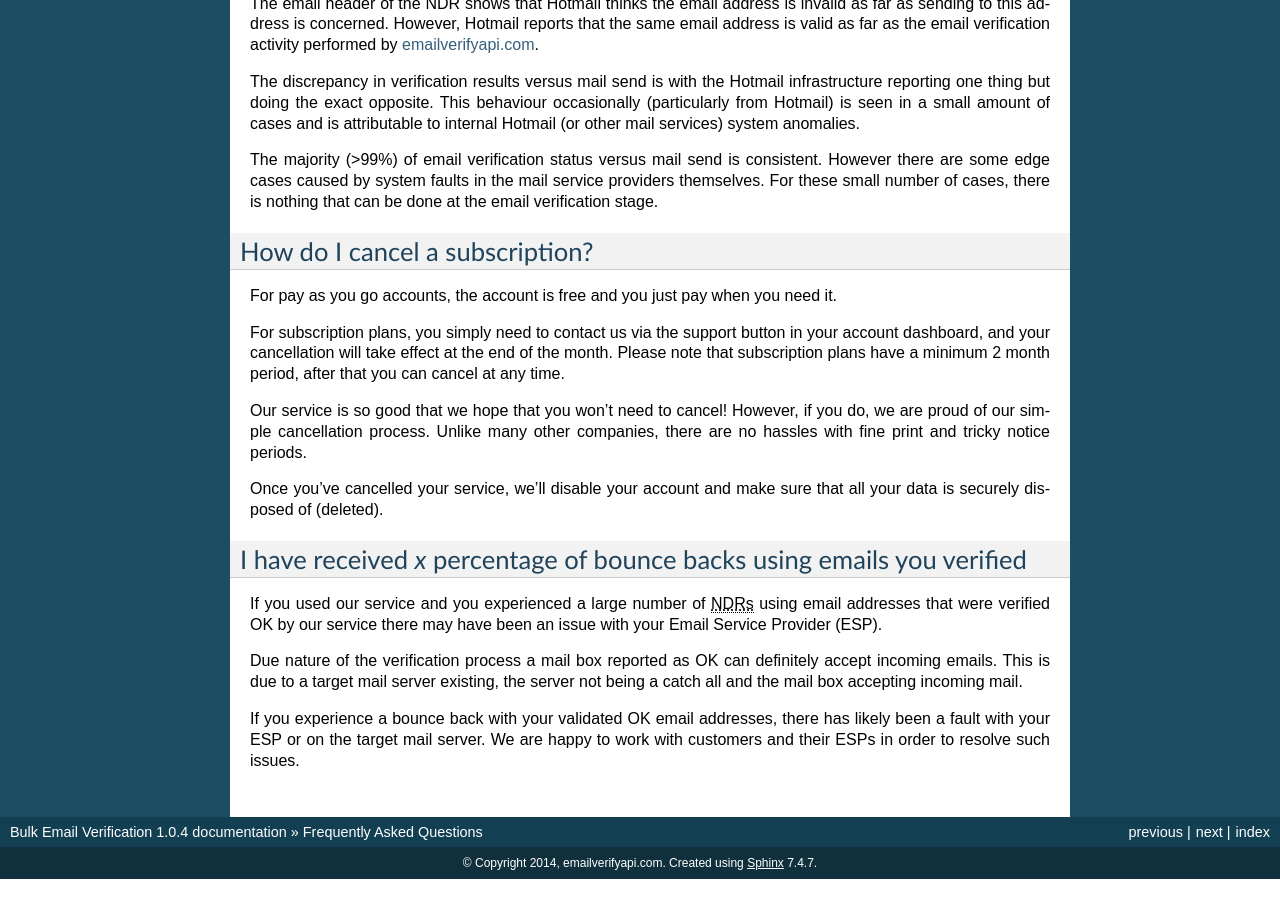
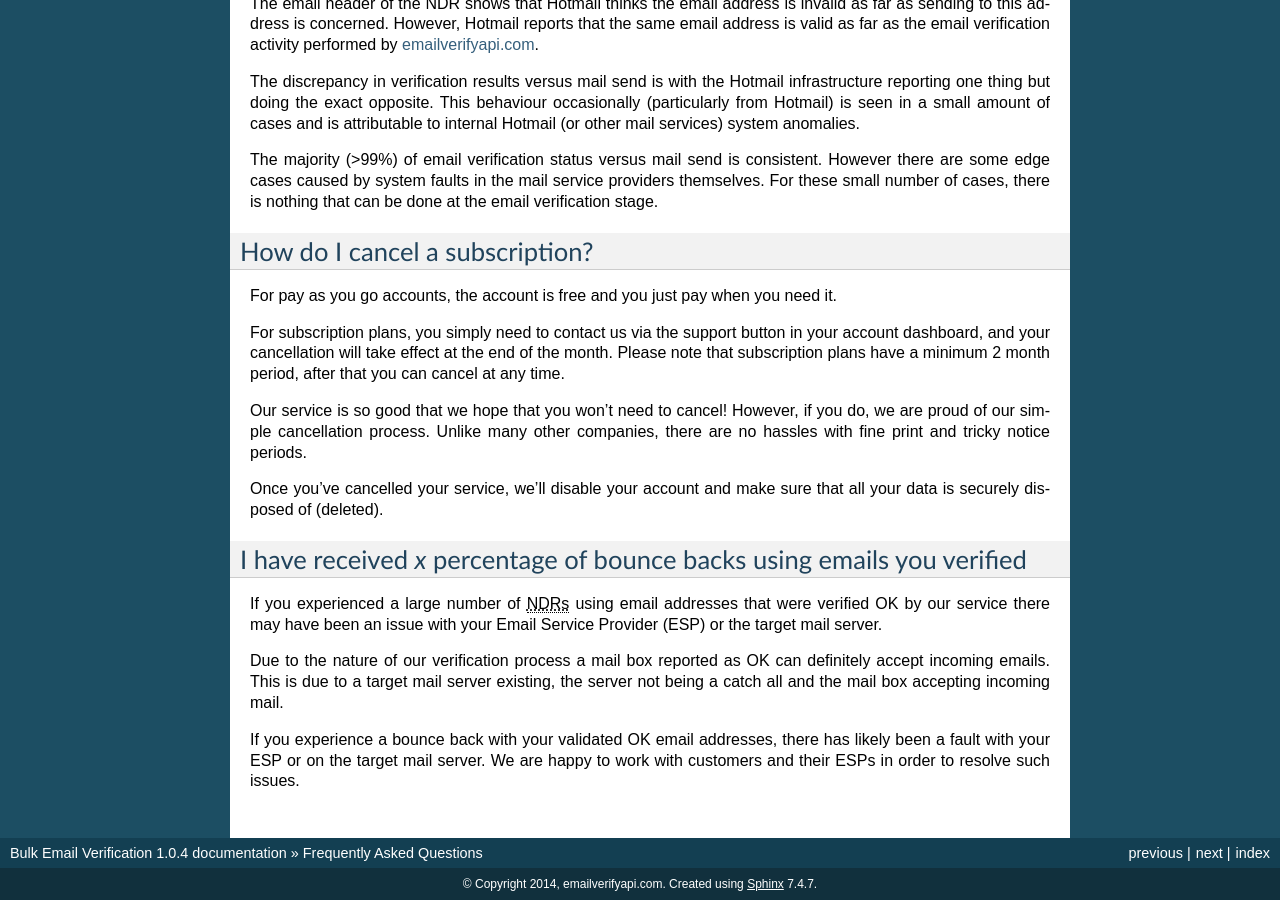
Before and after one commit to emailverifyapicom/docs-bulk, a Sphinx documentation site: the page built from docs/frequently-asked-questions.rst, in a window 1280 px wide and 900 px high, scrolled down 3635 px. Built offline with Sphinx 7.4.7, drawn with Linux system fonts in a browser that asks for light colours; before the commit the page ends 4514 px from its top, so only the background shows below that.

Commit message:
Rewording and grammar fix

```diff
--- a/docs/frequently-asked-questions.rst
+++ b/docs/frequently-asked-questions.rst
@@ -173,11 +173,11 @@ Once you’ve cancelled your service, we’ll disable your account and make sure
 
 I have received *x* percentage of bounce backs using emails you verified
 ------------------------------------------------------------------------
-If you used our service and you experienced a large number of :abbr:`NDRs(Non Delivery Reports)` using email addresses that were verified
-OK by our service there may have been an issue with your Email Service Provider (ESP).
+If you experienced a large number of :abbr:`NDRs(Non Delivery Reports)` using email addresses that were verified OK by our service there
+may have been an issue with your Email Service Provider (ESP) or the target mail server.
 
-Due nature of the verification process a mail box reported as OK can definitely accept incoming emails. This is due to a target mail server
-existing, the server not being a catch all and the mail box accepting incoming mail.
+Due to the nature of our verification process a mail box reported as OK can definitely accept incoming emails. This is due to a target
+mail server existing, the server not being a catch all and the mail box accepting incoming mail.
 
 If you experience a bounce back with your validated OK email addresses, there has likely been a fault with your ESP or on the target mail
 server. We are happy to work with customers and their ESPs in order to resolve such issues.
```
